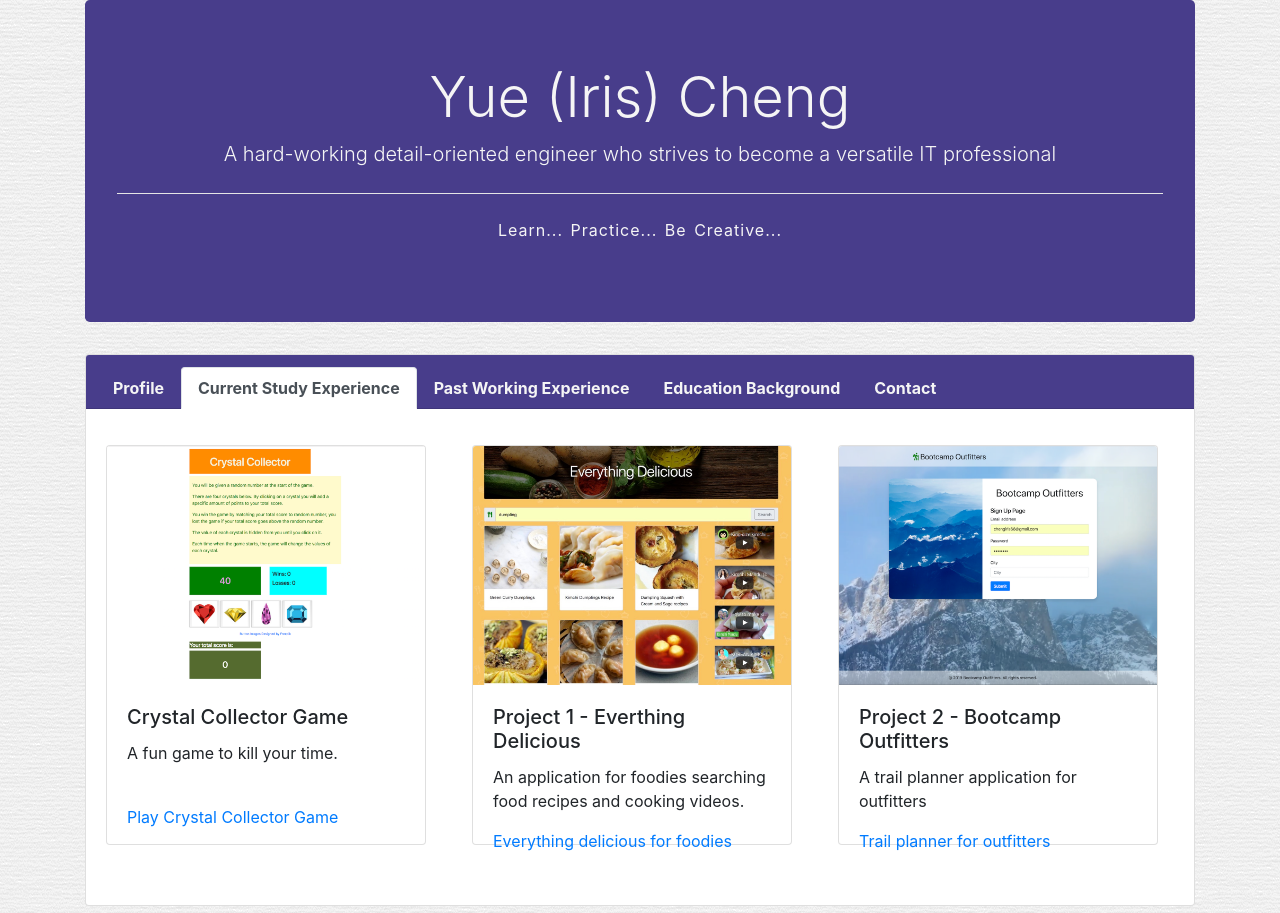
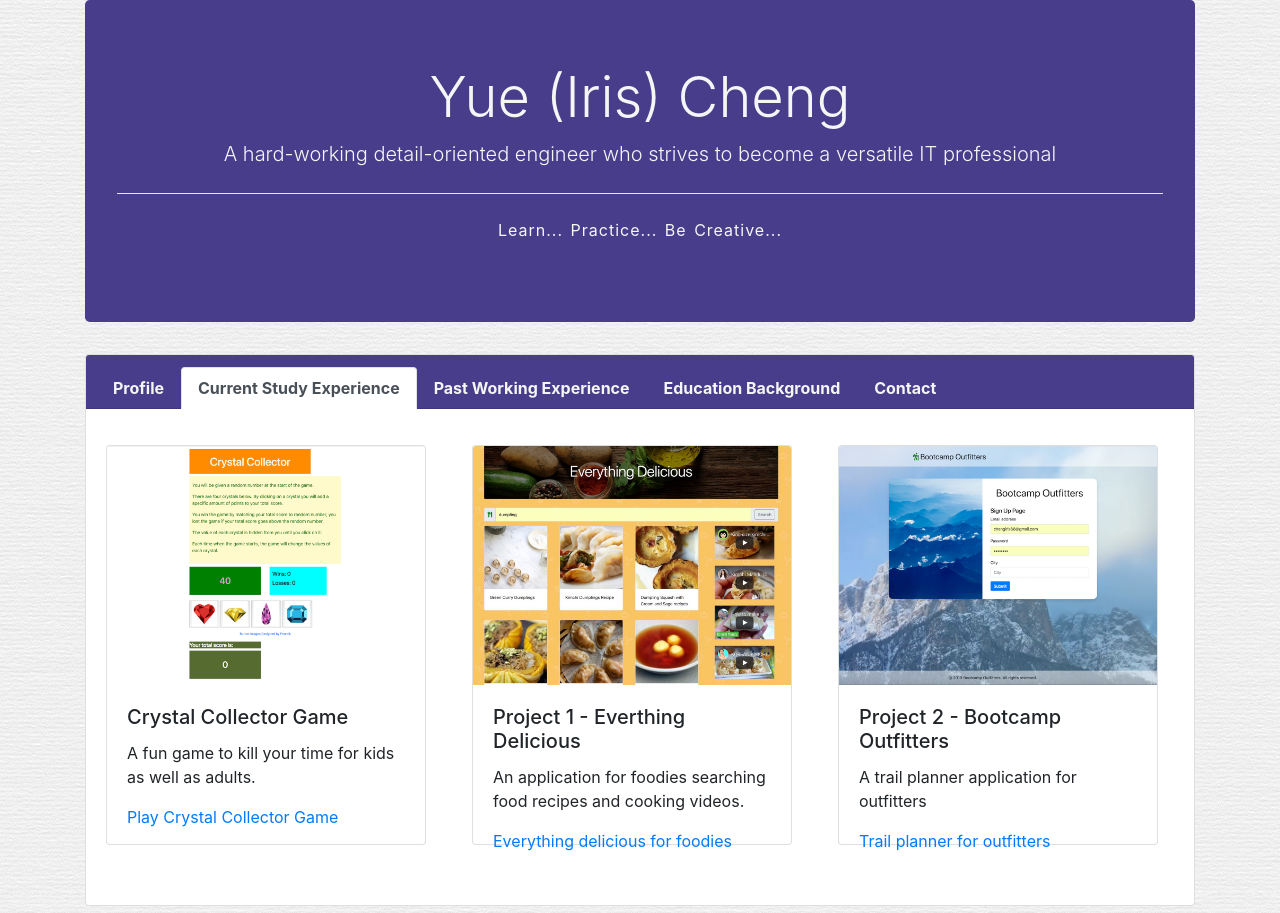
Before and after one commit to IrisCheng18/Portfolio, a plain HTML site: page index.html in a window 1280 px wide. Drawn offline with nearby package versions, Linux system fonts and the light colour scheme.

Commit message:
misc changes

```diff
--- a/index.html
+++ b/index.html
@@ -57,11 +57,13 @@
                                 <img class="card-img-top" src="assets/images/CrystalCollector.png" alt="Card image cap">
                                 <div class="card-body text-left">
                                     <h5 class="card-title">Crystal Collector Game</h5>
-                                    <p class="card-text">A fun game to kill your time.<br></p>
+                                    <p class="card-text">A fun game to kill your time for kids as well as adults.<br></p>
+                                    <a href="https://irischeng18.github.io/Crystal-Collector-Game/" class="card-link">Play
+                                        Crystal Collector Game</a>
                                 </div>
                                 <div class="card-body text-left">
-                                    <a href="https://irischeng18.github.io/Crystal-Collector-Game/" class="card-link">Play
-                                        Crystal Collector Game</a>
+                                    <!-- <a href="https://irischeng18.github.io/Crystal-Collector-Game/" class="card-link">Play
+                                        Crystal Collector Game</a> -->
                                 </div>
                             </div>
                         </div>
```
